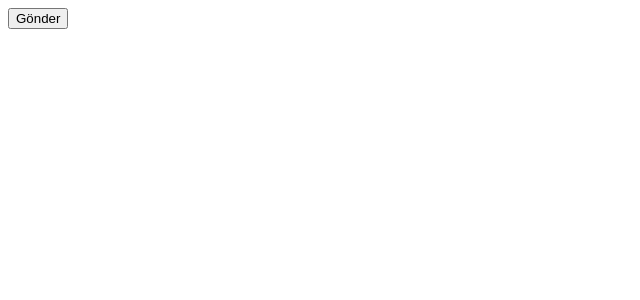
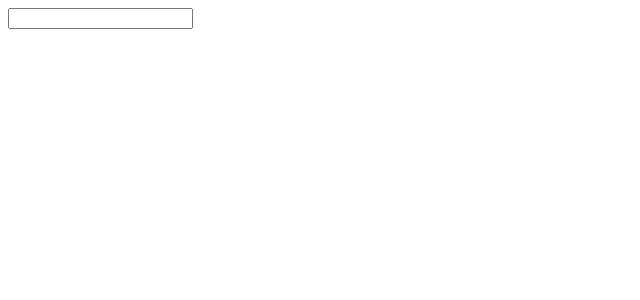
Before and after one commit to YigitCanAyaz/rxjs-learning, an Angular app: page / in a window 1280 px wide. Shown: the top 300 px of the page, without its empty margins (0-640 px from the left). Built offline with nearby package versions, Linux system fonts and the light colour scheme.

Commit message:
operators - debounce, debounceTime, distinct, distincUntilChanged, distinctUntilKeyChanged, elementAt, filter, first, ignoreElements, last, sample, sampleTime, single

```diff
--- a/src/app/app.component.html
+++ b/src/app/app.component.html
@@ -1 +1,2 @@
-<button>Gönder</button>
+<!-- <button>Gönder</button> -->
+<input type="text" #txt>
--- a/src/app/app.component.ts
+++ b/src/app/app.component.ts
@@ -1,6 +1,6 @@
-import { AfterViewInit, Component, OnInit } from '@angular/core';
+import { AfterViewInit, Component, ElementRef, OnInit, ViewChild } from '@angular/core';
 import { RouterOutlet } from '@angular/router';
-import { AsyncSubject, BehaviorSubject, Observable, ReplaySubject, Subject, asyncScheduler, audit, auditTime, bindCallback, combineLatest, concat, defer, empty, filter, forkJoin, from, fromEvent, generate, iif, interval, map, mapTo, merge, observeOn, of, partition, race, range, throwError, timer, zip } from 'rxjs';
+import { AsyncSubject, BehaviorSubject, Observable, ReplaySubject, Subject, asyncScheduler, audit, auditTime, bindCallback, combineLatest, concat, debounce, debounceTime, defer, distinct, distinctUntilChanged, distinctUntilKeyChanged, elementAt, empty, filter, first, forkJoin, from, fromEvent, generate, ignoreElements, iif, interval, last, map, mapTo, merge, observeOn, of, partition, race, range, sample, sampleTime, single, throwError, timer, zip } from 'rxjs';
 import {ajax} from "rxjs/ajax"
 
 declare var $ : any;
@@ -15,9 +15,14 @@ declare var $ : any;
 export class AppComponent implements OnInit, AfterViewInit{
   name: string = "";
   ngAfterViewInit(): void {
-    asyncScheduler.schedule(() => {
-      this.name = "Hilmi";
-    });
+    // asyncScheduler.schedule(() => {
+    //   this.name = "Hilmi";
+    // });
+
+    // Component ayağa kalktıktan sonra tetiklenen metottur.
+    const obs = fromEvent(this.txt.nativeElement, "keyup");
+    // obs.pipe(debounce(x => interval(1000))).subscribe(data => console.log(data));
+    obs.pipe(debounceTime(100)).subscribe(data => console.log(data));
   }
 
   ngOnInit(): void {
@@ -293,5 +298,98 @@ export class AppComponent implements OnInit, AfterViewInit{
     //     const obs = interval(1000);
     // const obs2 = obs.pipe(auditTime(2000), map(x => x + ' değeri'));
     // obs2.subscribe(data => console.log(data));
+
+    // debunce
+
+    // const obs = fromEvent(document, "click");
+    // obs.pipe(debounce(x => interval(250)))
+    // .subscribe(data => console.log("tıklandı..."));
+
+    // distinct
+
+    // const obs = of(12, 3223, 232134, 4352435, 12, 43, 123123, 43, 3, 7, 15);
+    // obs.pipe(distinct(x => x)).subscribe(data => console.log(data));
+
+    // distinctUntilChanged
+
+    // const obs = of(12, 12, 3223, 232134, 4352435, 12, 43, 123123, 43, 3, 7, 15);
+    // obs.pipe(distinctUntilChanged()).subscribe(data => console.log(data));
+
+
+    // distinctUntilKeyChanged
+    // const obs = of<Person>(
+    //   {age: 10, name: "Gençay"},
+    //   {age: 15, name: "Gençay"},
+    //   {age: 20, name: "Hilmi"},
+    //   {age: 30, name: "Hilmi"},
+    //   {age: 21, name: "Rıfkı"},
+    //   {age: 22, name: "Rıfkı"},
+    //   {age: 23, name: "Rıfkı"}
+    // ).pipe(distinctUntilKeyChanged(("name"))
+    // .subscribe(data => console.log(data));
+
+    // elementAt
+
+    // const obs = of(1, 2, 3, 346, 345, 457456);
+    // obs.pipe(elementAt(5)).subscribe(data => console.log(data));
+
+    // filter
+    // const obs = of('Ahmet', 'Mehmet', 'Hilmi', 'Celayir', 'Yiğit')
+    // .pipe(filter(x => x.indexOf("a") === -1)).subscribe(data => console.log(data));
+
+    // first
+
+    // const obs = of(1,2,3)
+    // .pipe(first())
+    // .subscribe(data => console.log(data));
+
+    // ignoreElements
+
+  //   const obs = of(1, 2, 3);
+  //   obs.pipe(ignoreElements())
+  // //   .subscribe(data => console.log(data),
+  // //   error => console.log(error), () => {
+  // //   console.log("the end");
+  // // });
+  // .subscribe({
+  //   error: error => console.log(error),
+  //   complete: () => console.log("akış bitti...")
+  // })
+
+    // last
+
+    // const obs = of(12, 2, 34, 49);
+    // obs.pipe(last()).subscribe(data => console.log(data));
+
+    // sample
+
+    // const seconds = interval(5000);
+    // const obs = fromEvent(document, "click");
+    // const result = seconds.pipe(sample(obs));
+    // result.subscribe(data => console.log(data));
+
+    // sampleTime
+
+    // const seconds = interval(5000);
+    // const obs = fromEvent(document, "click");
+    // const result = obs.pipe(sampleTime(5000));
+    // result.subscribe(data => console.log(data));
+
+    // single
+
+    // const obs = range(1, 10).pipe(single(x => x == 10))
+    // .subscribe({
+    //   next: data => console.log(data),
+    //   error: error => console.log(error)
+    // });
+
+
   }
+
+  @ViewChild("txt") txt! : ElementRef;
 }
+
+interface Person {
+  name: string;
+  age: number;
+}
```
